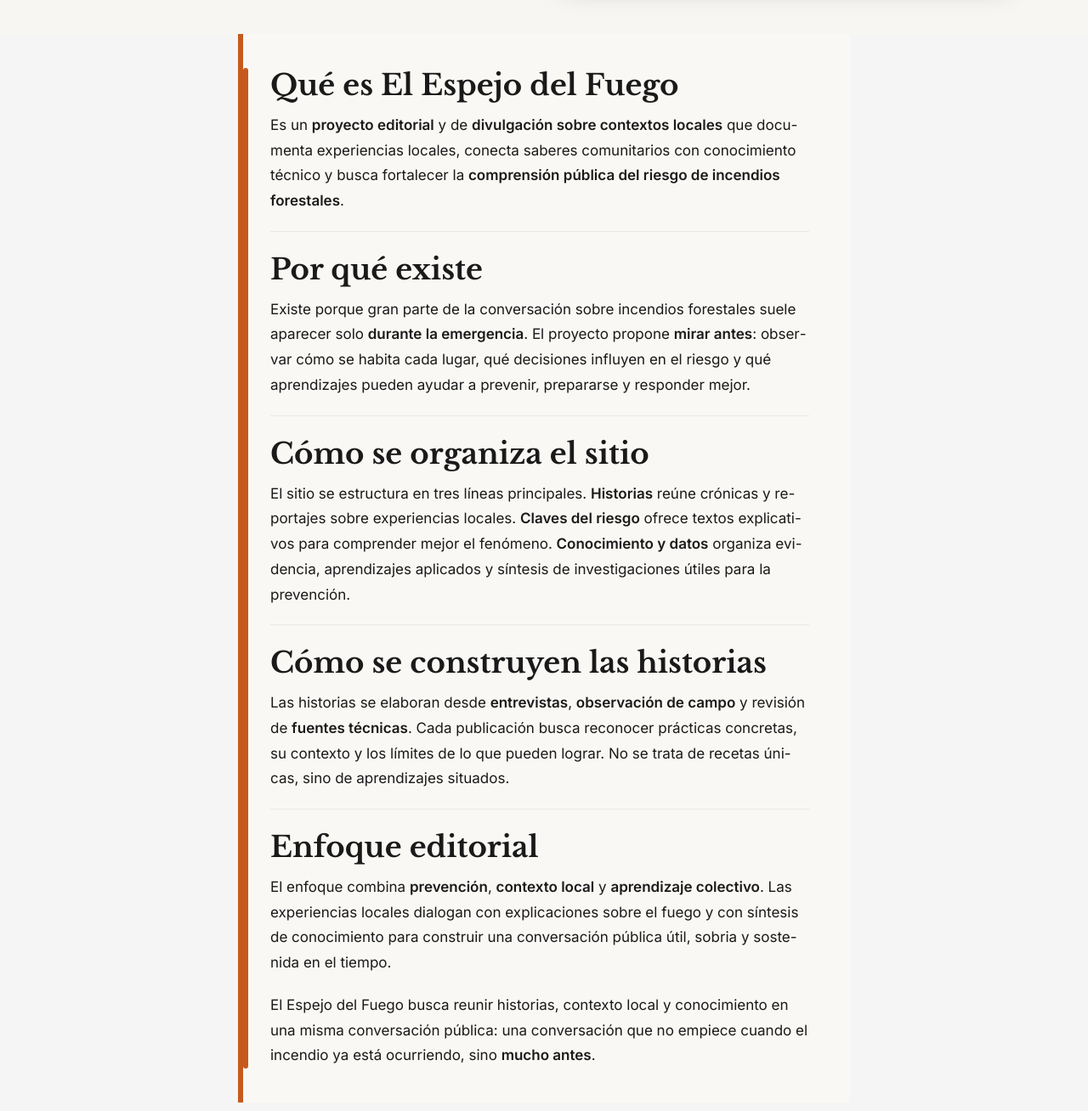
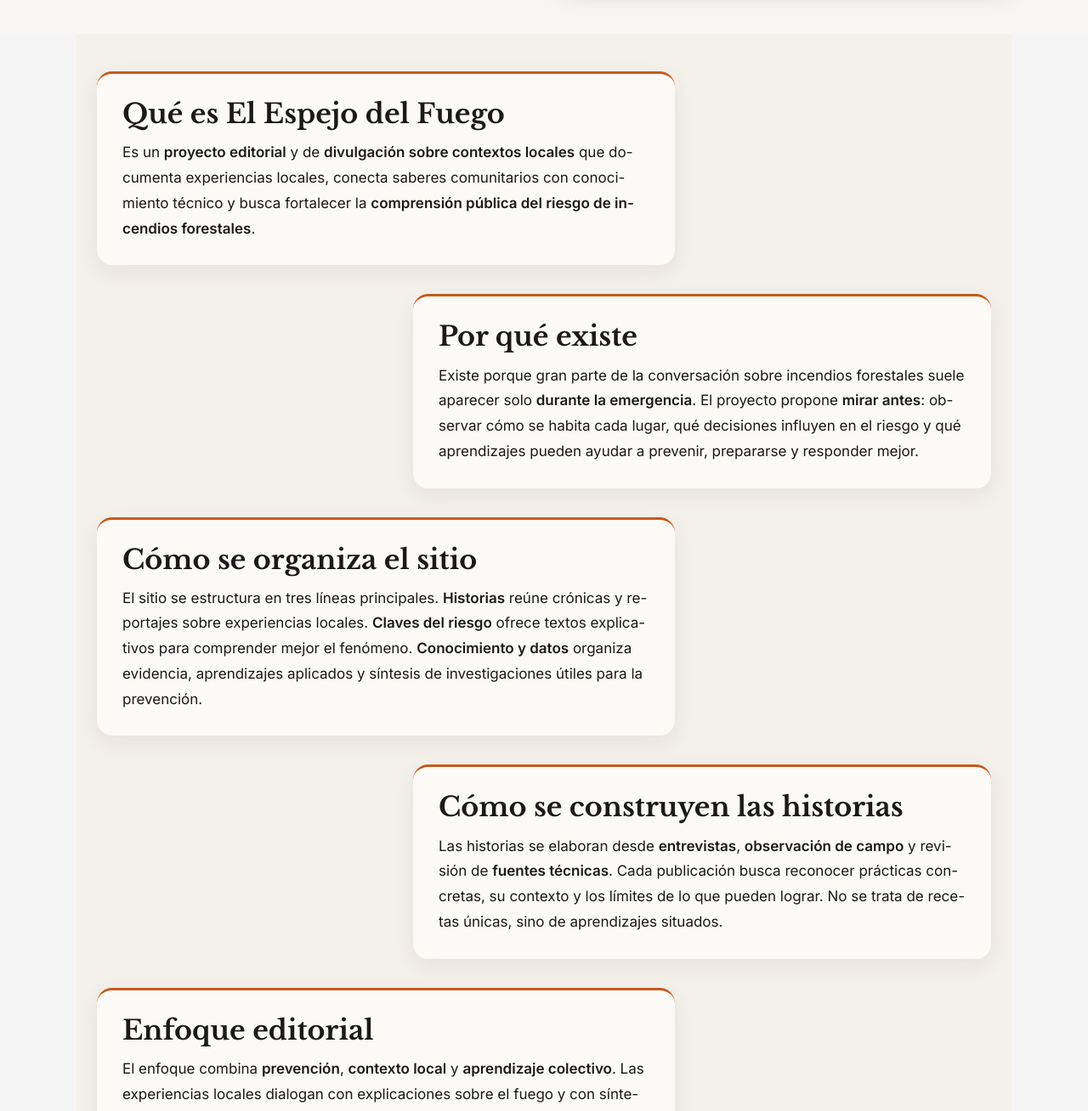
Before and after one commit to diegoestesi-byte/El-Espejo-de-Fuego, a Jekyll site: the page built from proyecto.html, in a window 1280 px wide. Shown: the part 866-2174 px from the top of the page at 85% size. Built offline with Jekyll 4.4.1, drawn with Linux system fonts in a browser that asks for light colours.

Commit message:
Rediseña la sección de contenido de El proyecto con cards

```diff
--- a/proyecto.html
+++ b/proyecto.html
@@ -30,31 +30,43 @@ title: 'El proyecto | El Espejo del Fuego'
     </div>
   </section>
 
-  <main class="content editorial-content">
+  <main class="content editorial-content project-content">
+    <div class="project-card-grid">
+      <article class="project-card left">
         <h2>Qué es El Espejo del Fuego</h2>
         <p>
           Es un <strong>proyecto editorial</strong> y de <strong>divulgación sobre contextos locales</strong> que documenta experiencias locales, conecta saberes comunitarios con conocimiento técnico y busca fortalecer la <strong>comprensión pública del riesgo de incendios forestales</strong>.
         </p>
+      </article>
 
+      <article class="project-card right">
         <h2>Por qué existe</h2>
         <p>
           Existe porque gran parte de la conversación sobre incendios forestales suele aparecer solo <strong>durante la emergencia</strong>. El proyecto propone <strong>mirar antes</strong>: observar cómo se habita cada lugar, qué decisiones influyen en el riesgo y qué aprendizajes pueden ayudar a prevenir, prepararse y responder mejor.
         </p>
+      </article>
 
+      <article class="project-card left">
         <h2>Cómo se organiza el sitio</h2>
         <p>
           El sitio se estructura en tres líneas principales. <strong>Historias</strong> reúne crónicas y reportajes sobre experiencias locales. <strong>Claves del riesgo</strong> ofrece textos explicativos para comprender mejor el fenómeno. <strong>Conocimiento y datos</strong> organiza evidencia, aprendizajes aplicados y síntesis de investigaciones útiles para la prevención.
         </p>
+      </article>
 
+      <article class="project-card right">
         <h2>Cómo se construyen las historias</h2>
         <p>
           Las historias se elaboran desde <strong>entrevistas</strong>, <strong>observación de campo</strong> y revisión de <strong>fuentes técnicas</strong>. Cada publicación busca reconocer prácticas concretas, su contexto y los límites de lo que pueden lograr. No se trata de recetas únicas, sino de aprendizajes situados.
         </p>
+      </article>
 
+      <article class="project-card left">
         <h2>Enfoque editorial</h2>
         <p>
           El enfoque combina <strong>prevención</strong>, <strong>contexto local</strong> y <strong>aprendizaje colectivo</strong>. Las experiencias locales dialogan con explicaciones sobre el fuego y con síntesis de conocimiento para construir una conversación pública útil, sobria y sostenida en el tiempo.
         </p>
+      </article>
+    </div>
 
     <p class="project-closing">
       El Espejo del Fuego busca reunir historias, contexto local y conocimiento en una misma conversación pública: una conversación que no empiece cuando el incendio ya está ocurriendo, sino <strong>mucho antes</strong>.
--- a/style.css
+++ b/style.css
@@ -888,6 +888,87 @@ p {
   padding-left: 32px;
 }
 
+.project-content {
+  max-width: 1100px;
+  padding: 44px 24px 52px;
+  background: #f4f1ea;
+}
+
+.project-content::before {
+  display: none;
+}
+
+.project-content.editorial-content {
+  border-left: 0;
+  padding-left: 24px;
+}
+
+.project-card-grid {
+  display: flex;
+  flex-direction: column;
+  gap: 34px;
+}
+
+.project-card {
+  width: min(100%, 680px);
+  padding: 28px 30px;
+  border-radius: 18px;
+  background: #fcfaf6;
+  box-shadow: 0 8px 24px rgba(41, 32, 19, 0.07);
+  border-top: 3px solid var(--color-accent);
+}
+
+.project-card.left {
+  align-self: flex-start;
+}
+
+.project-card.right {
+  align-self: flex-end;
+}
+
+.project-card h2 {
+  margin: 0 0 12px;
+  font-size: clamp(1.55rem, 1.35rem + 0.8vw, 2rem);
+}
+
+.project-card p {
+  margin: 0;
+  font-size: 17px;
+  line-height: 1.75;
+}
+
+.project-closing {
+  margin: 46px auto 0;
+  width: min(100%, 760px);
+  text-align: center;
+}
+
+@media (max-width: 900px) {
+  .project-content {
+    padding: 38px 20px 44px;
+  }
+
+  .project-content.editorial-content {
+    padding-left: 20px;
+  }
+}
+
+@media (max-width: 768px) {
+  .project-card-grid {
+    gap: 24px;
+  }
+
+  .project-card.left,
+  .project-card.right {
+    align-self: center;
+  }
+
+  .project-card {
+    width: min(100%, 680px);
+    padding: 24px 22px;
+  }
+}
+
 /* =========================
    9) ARTÍCULOS (HISTORIA, CLAVES, SÍNTESIS)
    ========================= */
```
Lines whose indentation alone changed are shown as unchanged.
